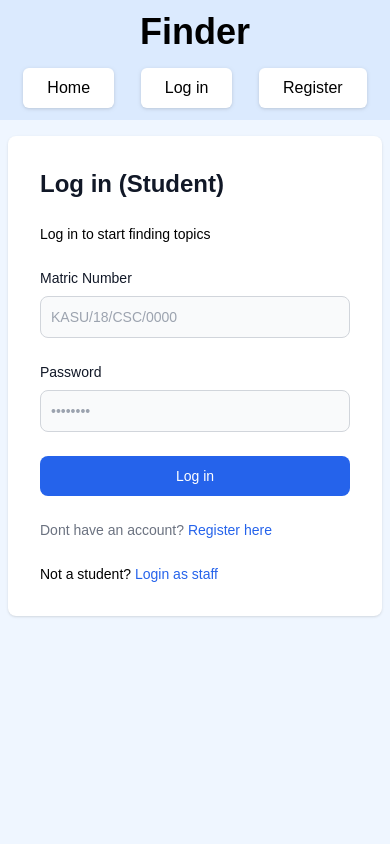
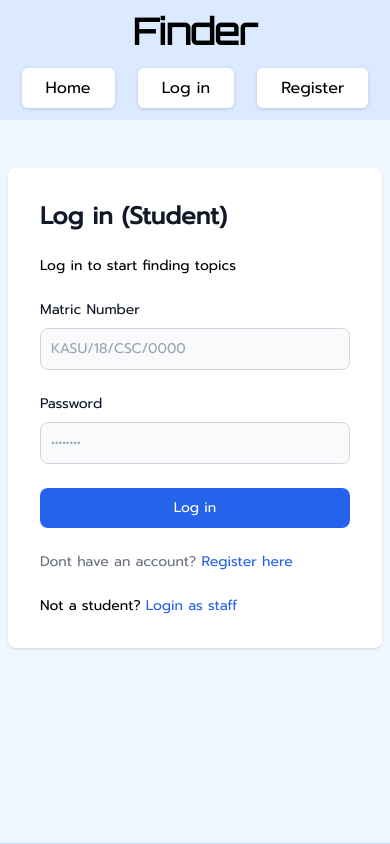
Before and after one commit to princeibs/automation-project-frontend, a React (Create React App) app: page /login in a window 390 px wide. Shown: the top 844 px of the page. Built offline with nearby package versions, Linux system fonts and the light colour scheme; no server answers.

Commit message:
Fixed mobile respnv bug associated w/ tailwind along with other minor UI bugs

```diff
--- a/public/index.html
+++ b/public/index.html
@@ -7,7 +7,7 @@
     <meta name="theme-color" content="#000000" />
     <meta
       name="description"
-      content="Web site created using create-react-app"
+      content="Automation of final year project topics"
     />
     <link rel="apple-touch-icon" href="%PUBLIC_URL%/logo192.png" />
     <!--
@@ -25,7 +25,34 @@
       Learn how to configure a non-root public URL by running `npm run build`.
     -->
     <script src="https://cdn.tailwindcss.com"></script>
-    <title>React App</title>
+    <script>
+      tailwind.config = {
+        theme: {
+          extend: {
+            screens: {
+                    '2xl': {'max': '1535px'},
+                    // => @media (max-width: 1535px) { ... }
+
+                    'xl': {'max': '1279px'},
+                    // => @media (max-width: 1279px) { ... }
+
+                    'lg': {'max': '1023px'},
+                    // => @media (max-width: 1023px) { ... }
+
+                    'md': {'max': '767px'},
+                    // => @media (max-width: 767px) { ... }
+
+                    'sm': {'max': '639px'},
+                    // => @media (max-width: 639px) { ... }
+            },
+            colors: {
+                    primary: {"0": "#fff","50":"#eff6ff","100":"#dbeafe","200":"#bfdbfe","300":"#93c5fd","400":"#60a5fa","500":"#3b82f6","600":"#2563eb","700":"#1d4ed8","800":"#1e40af","900":"#1e3a8a","950":"#172554"}
+            },
+          },
+        },
+      }
+    </script>
+    <title>Project Topics Automation</title>
   </head>
   <body>
     <noscript>You need to enable JavaScript to run this app.</noscript>
--- a/src/App.js
+++ b/src/App.js
@@ -4,7 +4,7 @@ import { Home, SearchTopic, SavedTopics, AddTopic } from './pages';
 import {Register, Login, Admin, StaffLogin, StaffRegister, StaffProfile} from "./pages/auth"
 import Navbar from "./components/Navbar"
 import Footer from './components/Footer';
-import { ToastContainer } from 'react-toastify';
+import { toast, ToastContainer } from 'react-toastify';
 import 'react-toastify/dist/ReactToastify.css';
 import { useCookies } from 'react-cookie';
 import { useGetUserId } from './hooks/useGetUserId';
@@ -27,7 +27,8 @@ const getUserDetails = async () => {
     const res = role==1 ?  await axios.post(`${baseUrl}/staff/details`, {id: userId}) : role==2 ? await axios.post(`${baseUrl}/auth/details`, {id: userId}): ""
     setUserDetails(res.data)
   } catch (e) {
-    console.log(e)
+    console.log(e);
+    toast.error(e?.message)
   } finally {
     setLoading(false)
   }
--- a/src/components/Navbar.js
+++ b/src/components/Navbar.js
@@ -18,7 +18,7 @@ const Navbar = ({userDetails, userId, cookies, role, setCookies, setUserDetails}
   return (
     <div className='flex flex-row items-center w-full px-[20px] py-[30px] mb-4 bg-primary-100 sm:flex-col sm:items-start sm:p-3'>
       <div id='logo-text' className='text-6xl sm:text-4xl sm:font-semibold sm:mx-auto'>Finder</div>
-      <div className='border flex flex-row justify-around items-center w-[700px] h-[50px] rounded-[10px] ml-[11rem] no-underline sm:m-0 sm:w-full sm:border-0 sm:flex-wrap sm:h-auto sm:items-start sm:mt-4 sm:gap-1'>
+      <div className='border-2 border-primary-300 flex flex-row justify-around items-center w-[700px] h-[50px] rounded-[10px] ml-[11rem] no-underline sm:m-0 sm:w-full sm:border-0 sm:flex-wrap sm:h-auto sm:items-start sm:mt-4 sm:gap-1'>
         <Link className='bg-primary-100 sm:bg-primary-0 sm:rounded-md sm:px-6 sm:py-2 drop-shadow-[0] sm:drop-shadow' to="/">Home</Link>
         {(userDetails.role == 2) && <Link className='bg-primary-100 sm:bg-primary-0 sm:rounded-md sm:px-6 sm:py-2 drop-shadow-[0] sm:drop-shadow' to="/search">Search</Link> }
         {(userDetails.role == 2) && <Link className='bg-primary-100 sm:bg-primary-0 sm:rounded-md sm:px-6 sm:py-2 drop-shadow-[0] sm:drop-shadow' to="/saved">Saved</Link> }
--- a/src/index.css
+++ b/src/index.css
@@ -1,6 +1,6 @@
-@tailwind base;
+/* @tailwind base;
 @tailwind components;
-@tailwind utilities;
+@tailwind utilities; */
 @import url('https://fonts.googleapis.com/css2?family=Orbitron&family=Prompt&display=swap');
 * {
     font-family: "Prompt", sans-serif;
--- a/src/pages/SavedTopics.js
+++ b/src/pages/SavedTopics.js
@@ -64,7 +64,7 @@ const unSave = async (topicId) => {
           {savedTopics.length > 0 ?
             <>
               {savedTopics.map(topic => (
-              <div className='border rounded p-4 w-[50rem] sm:w-full'>
+              <div className='border-2 rounded p-4 w-[50rem] sm:w-full'>
                 <div className='flex justify-between mb-5 mt-2'>
                   <div className='text-xl '>{topic.title}</div>
                   <div className='flex items-center justify-between gap-3'>
--- a/src/pages/auth/Login.js
+++ b/src/pages/auth/Login.js
@@ -49,8 +49,8 @@ const Login = () => {
     }, [])
 
     return (
-        <div class="flex flex-col items-center px-6 sm:px-2 py-8 mx-auto md:h-screen lg:py-0 w-full">
-            <div class="w-full bg-white rounded-lg shadow md:mt-0 sm:max-w-md xl:p-0">
+        <div class="flex flex-col items-center px-6 sm:px-2 py-8 mx-auto w-[35rem] min-h-[80vh] sm:w-full">
+            <div class="w-full bg-white rounded-lg shadow">
                 <div class="p-6 space-y-4 md:space-y-6 sm:p-8">
                     <p class="text-xl font-bold text-gray-900 md:text-2xl">
                         Log in (Student)
--- a/src/pages/auth/Register.js
+++ b/src/pages/auth/Register.js
@@ -53,8 +53,8 @@ const Register = () => {
         }
     }, [])
   return (
-      <div class="flex flex-col items-center px-6 sm:px-2 mx-auto md:h-screen lg:py-0 w-full">
-          <div class="w-full bg-white rounded-lg shadow md:mt-0 sm:max-w-md xl:p-0">
+      <div class="flex flex-col items-center px-6 sm:px-2 mx-auto w-[35rem] min-h-[80vh] sm:w-full">
+          <div class="w-full bg-white rounded-lg shadow">
               <div class="p-6 space-y-4 md:space-y-6 sm:p-8">
                   <h1 class="text-xl font-bold leading-tight tracking-tight text-gray-900 md:text-2xl">
                       Register your details (Student)
--- a/src/pages/auth/StaffLogin.js
+++ b/src/pages/auth/StaffLogin.js
@@ -49,8 +49,8 @@ const StaffLogin = () => {
     }, [])
 
     return (
-        <div class="flex flex-col items-center px-6 sm:px-2 py-8 mx-auto md:h-screen lg:py-0 w-full">
-            <div class="w-full bg-white rounded-lg shadow md:mt-0 sm:max-w-md xl:p-0">
+        <div class="flex flex-col items-center px-6 sm:px-2 py-8 mx-auto w-[35rem] min-h-[80vh] sm:w-full">
+            <div class="w-full bg-white rounded-lg shadow">
                 <div class="p-6 space-y-4 md:space-y-6 sm:p-8">
                     <p class="text-xl font-bold text-gray-900 md:text-2xl">
                         Log in (Staff)
--- a/src/pages/auth/StaffRegister.js
+++ b/src/pages/auth/StaffRegister.js
@@ -80,8 +80,8 @@ useEffect(() => {
     }
 }, [])
   return (
-      <div class="flex flex-col items-center px-6 sm:px-2 mx-auto w-full">
-          <div class="w-full bg-white rounded-lg shadow md:mt-0 sm:max-w-md xl:p-0">
+      <div class="flex flex-col items-center px-6 sm:px-2 mx-auto w-[35rem] min-h-[80vh] sm:w-full">
+          <div class="w-full bg-white rounded-lg shadow md:mt-0 sm:max-w-md">
               <div class="p-6 space-y-4 md:space-y-6 sm:p-8">
                   <h1 class="text-xl font-bold leading-tight tracking-tight text-gray-900 md:text-2xl">
                       Register your details (Staff)
--- a/tailwind.config.js
+++ b/tailwind.config.js
@@ -1,27 +1,27 @@
 /** @type {import('tailwindcss').Config} */
 module.exports = {
   content: ["./src/**/*.{js,jsx,ts,tsx}"],
-  theme: {
-    colors: {
-      primary: {"0": "#fff","50":"#eff6ff","100":"#dbeafe","200":"#bfdbfe","300":"#93c5fd","400":"#60a5fa","500":"#3b82f6","600":"#2563eb","700":"#1d4ed8","800":"#1e40af","900":"#1e3a8a","950":"#172554"}
-    },
-    screens: {
-      '2xl': {'max': '1535px'},
-      // => @media (max-width: 1535px) { ... }
+  // theme: {
+  //   colors: {
+  //     primary: {"0": "#fff","50":"#eff6ff","100":"#dbeafe","200":"#bfdbfe","300":"#93c5fd","400":"#60a5fa","500":"#3b82f6","600":"#2563eb","700":"#1d4ed8","800":"#1e40af","900":"#1e3a8a","950":"#172554"}
+  //   },
+  //   screens: {
+  //     '2xl': {'max': '1535px'},
+  //     // => @media (max-width: 1535px) { ... }
 
-      'xl': {'max': '1279px'},
-      // => @media (max-width: 1279px) { ... }
+  //     'xl': {'max': '1279px'},
+  //     // => @media (max-width: 1279px) { ... }
 
-      'lg': {'max': '1023px'},
-      // => @media (max-width: 1023px) { ... }
+  //     'lg': {'max': '1023px'},
+  //     // => @media (max-width: 1023px) { ... }
 
-      'md': {'max': '767px'},
-      // => @media (max-width: 767px) { ... }
+  //     'md': {'max': '767px'},
+  //     // => @media (max-width: 767px) { ... }
 
-      'sm': {'max': '639px'},
-      // => @media (max-width: 639px) { ... }
-    },
-    extend: {},
-  },
+  //     'sm': {'max': '639px'},
+  //     // => @media (max-width: 639px) { ... }
+  //   },
+  //   extend: {},
+  // },
   plugins: [],
 };
```
